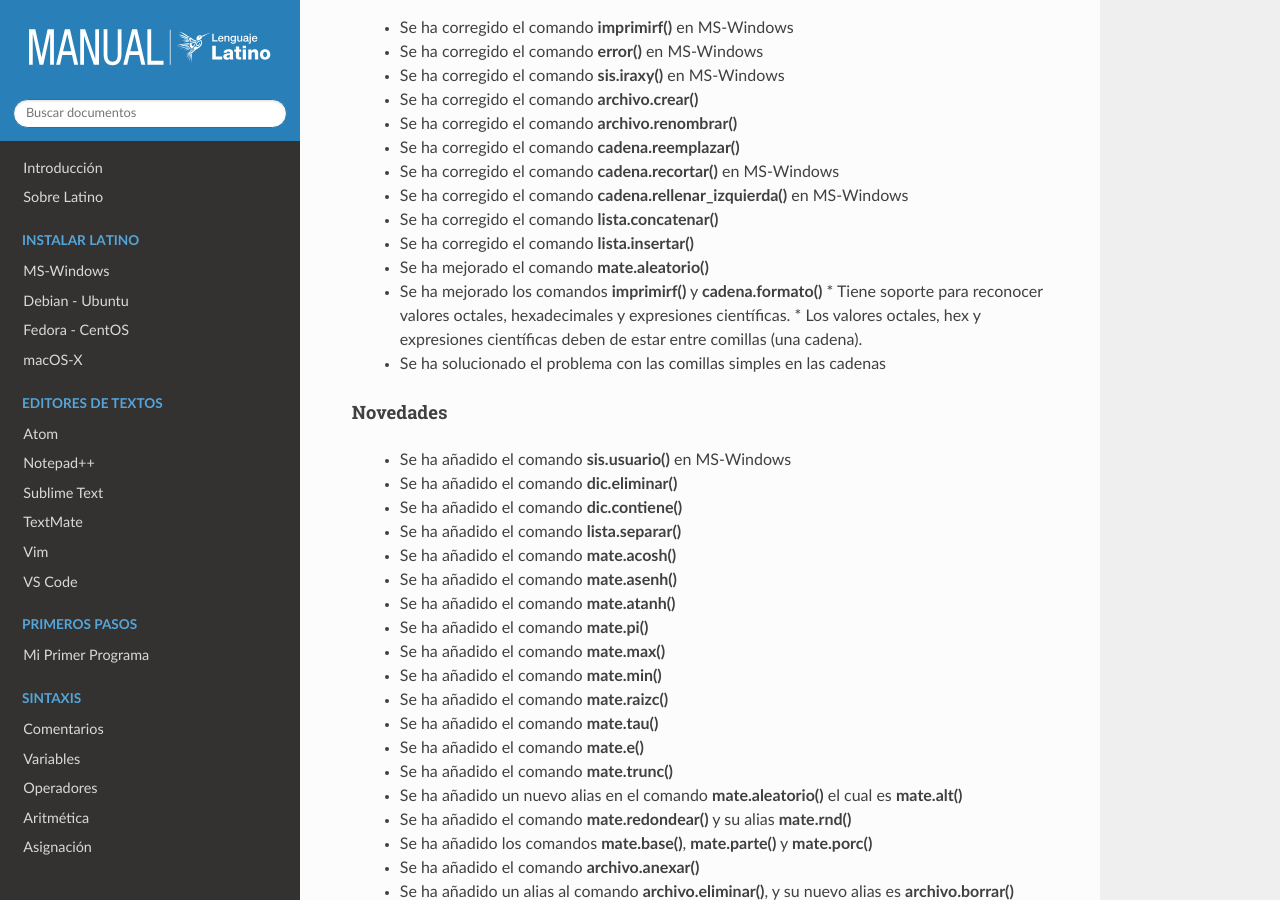
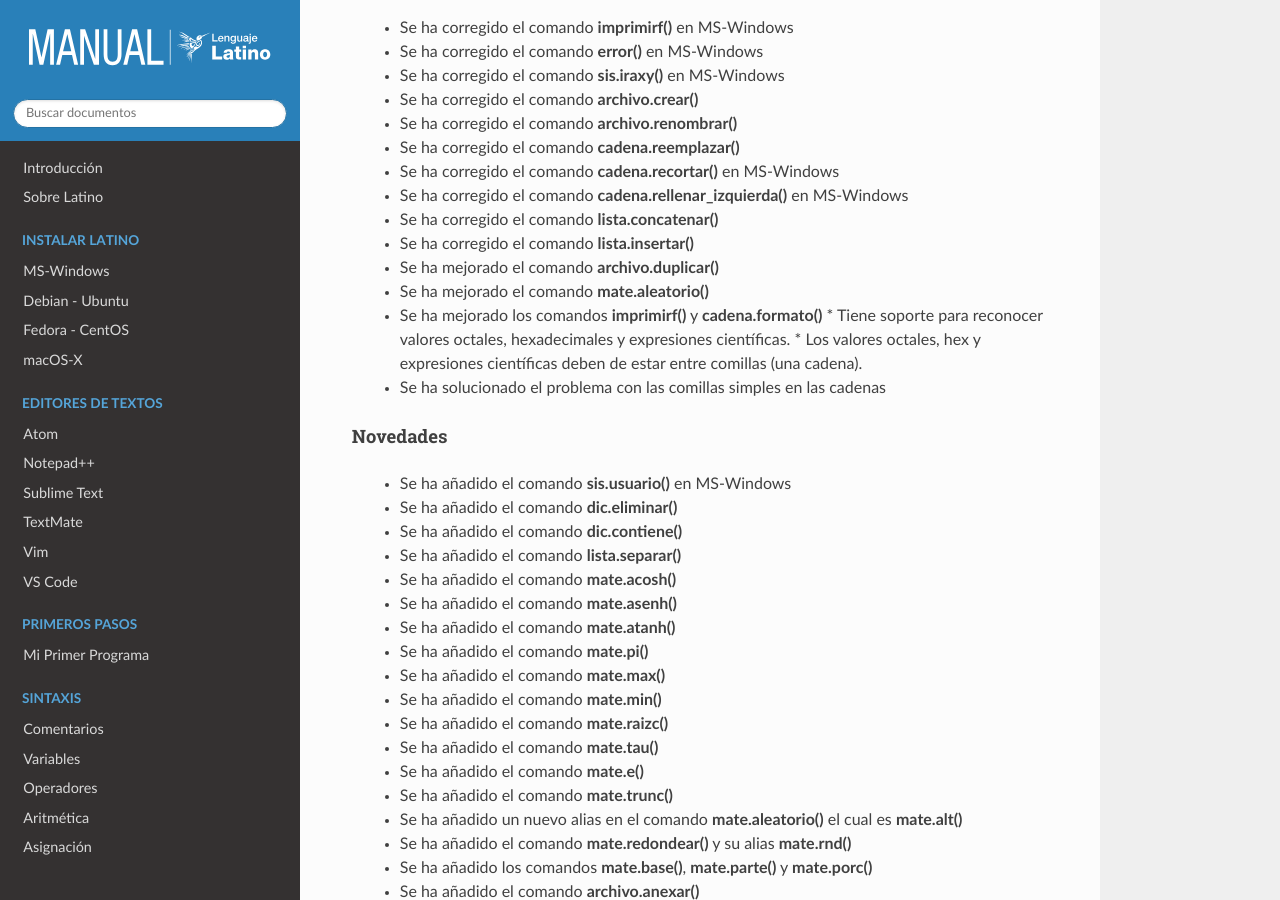
Before and after one commit to LatinoDocs/Manual-Latino, a Sphinx documentation site: the page built from docs/Novedades.rst, in a window 1280 px wide and 900 px high, scrolled down 346 px. Built offline with Sphinx 7.4.7 and the Read the Docs theme 2.0.0, drawn with Linux system fonts in a browser that asks for light colours; comment, search, counter and statistics services are not loaded.

Commit message:
Se ha agregado nueva mejora en la lista

```diff
--- a/docs/Novedades.rst
+++ b/docs/Novedades.rst
@@ -27,6 +27,7 @@ Mejoras
   * Se ha corregido el comando **cadena.rellenar_izquierda()** en MS-Windows
   * Se ha corregido el comando **lista.concatenar()**
   * Se ha corregido el comando **lista.insertar()**
+  * Se ha mejorado el comando **archivo.duplicar()**
   * Se ha mejorado el comando **mate.aleatorio()**
   * Se ha mejorado los comandos **imprimirf()** y **cadena.formato()**
     * Tiene soporte para reconocer valores octales, hexadecimales y expresiones científicas.
```
